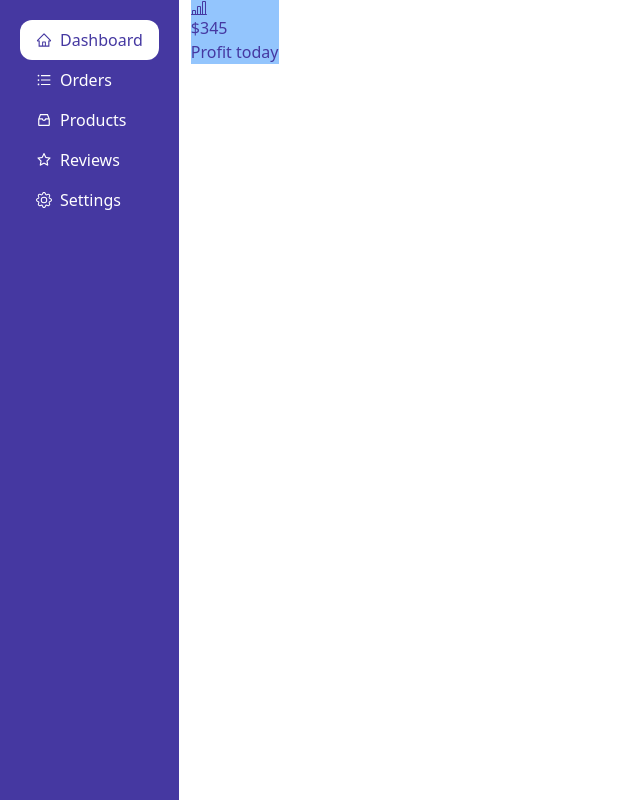
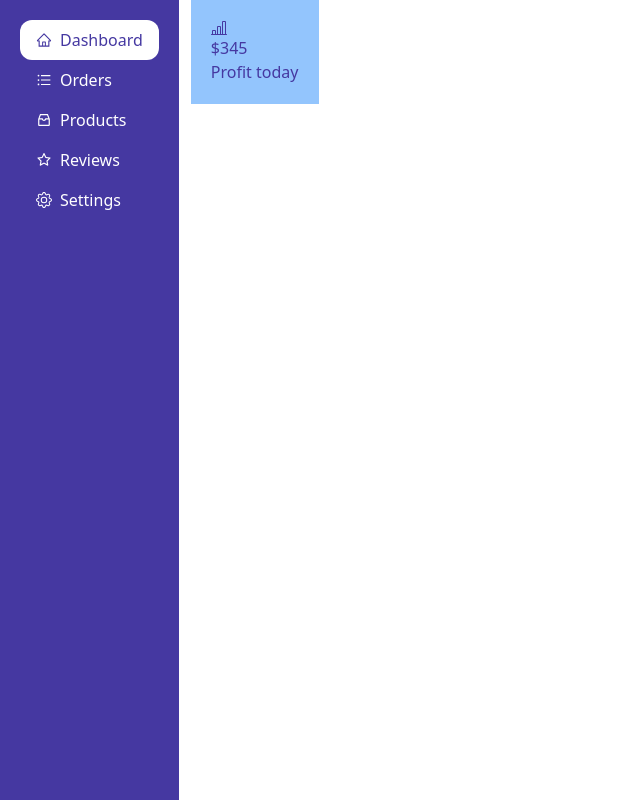
Before and after one commit to gift56/dashboard, a React (Vite) app: page / in a window 1280 px wide. Shown: the whole page, without its empty margins (0-640 px from the left). Built offline with nearby package versions, Linux system fonts and the light colour scheme.

Commit message:
changed icons

```diff
--- a/src/components/DashboardContent/DashboardComponent.jsx
+++ b/src/components/DashboardContent/DashboardComponent.jsx
@@ -4,7 +4,7 @@ import { BsBarChartLine } from "react-icons/bs";
 const DashboardComponent = () => {
   return (
     <main>
-      <div className="bg-blue-300 text-primary">
+      <div className="bg-blue-300 text-primary p-5">
         <BsBarChartLine />
         <h2>$345</h2>
         <h3>Profit today</h3>
```
